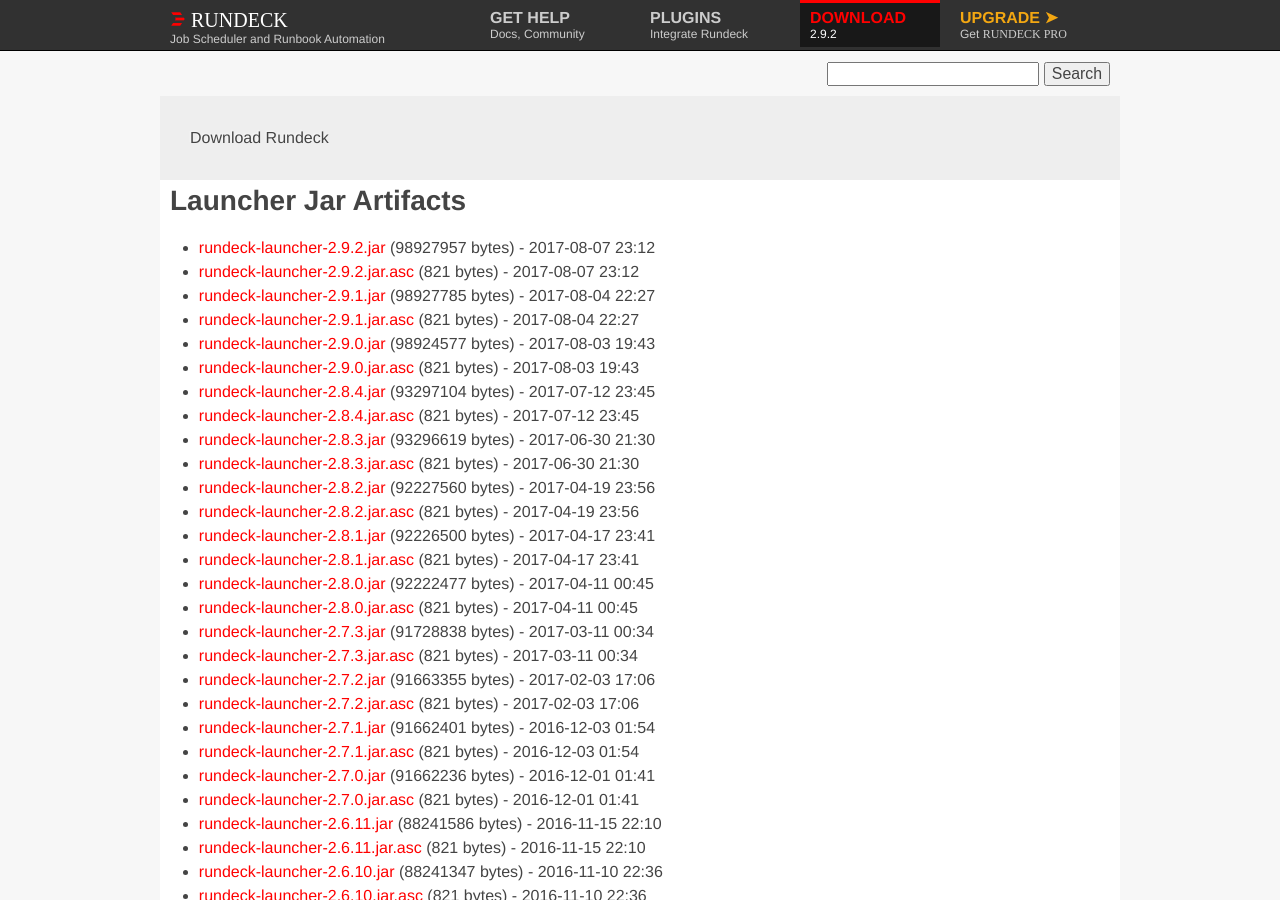
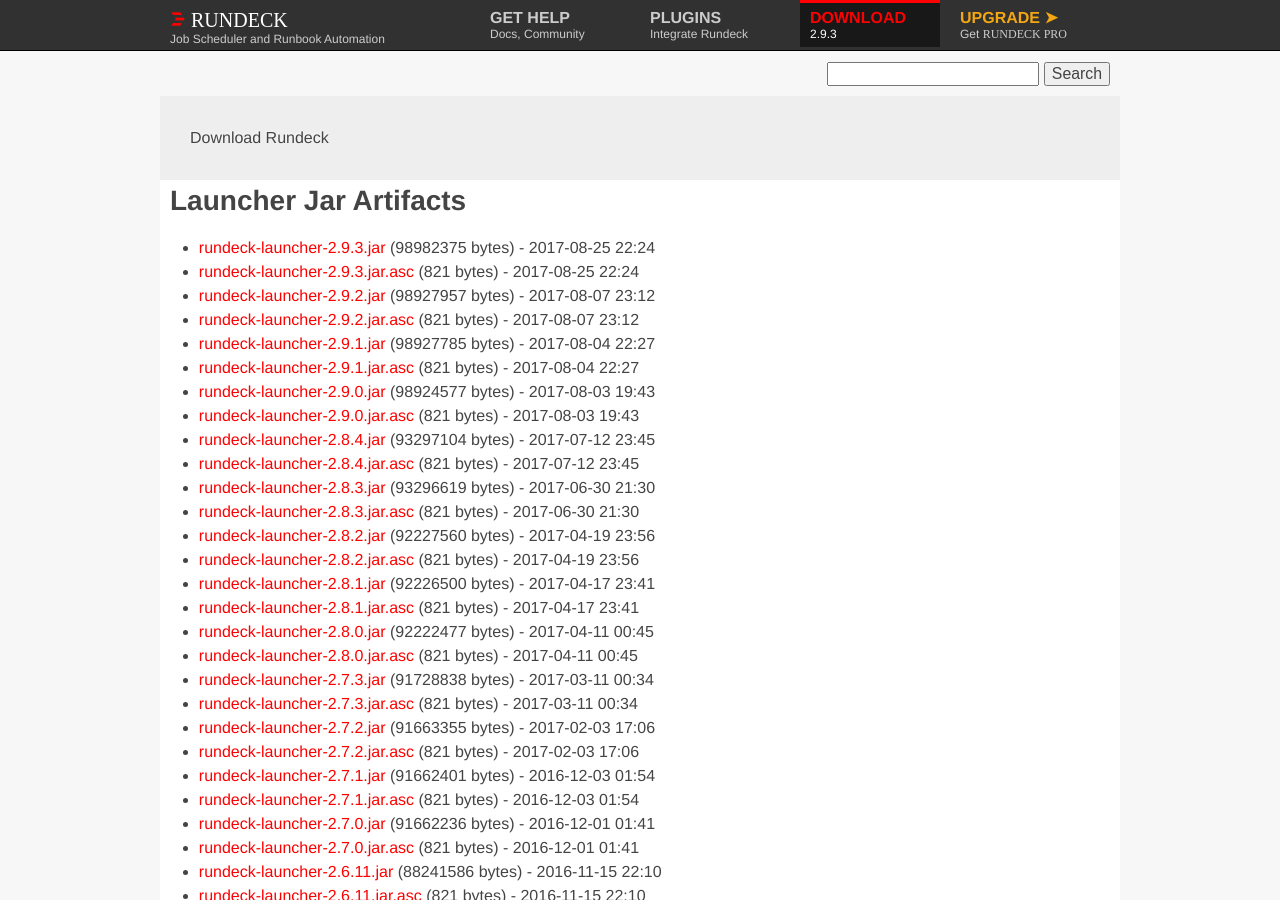
Before and after one commit to rundeck/rundeck-ghpages, a Jekyll site: the page built from download/jar/index.md, in a window 1280 px wide and 900 px high. Built offline with Jekyll 4.4.1, drawn with Linux system fonts in a browser that asks for light colours; nearby versions of some CDN libraries.

Commit message:
Update site to 2.9.3 download links

```diff
--- a/_config.yml
+++ b/_config.yml
@@ -1,18 +1,18 @@
 baseurl: ""
 url: ""
 full_url: "http://www.rundeck.org"
-rd_version: "2.9.2"
-rd_jar_name: "rundeck-launcher-2.9.2.jar"
-rd_jar_sha: "ecb8f75a06b37b2c942840e35534adc0d28ffb6e"
-rd_jar_url: "http://download.rundeck.org/jar/rundeck-launcher-2.9.2.jar"
-rd_jar_size: "98927957"
-rd_deb_name: "rundeck-2.9.2-1-GA.deb"
-rd_deb_url: "http://download.rundeck.org/deb/rundeck-2.9.2-1-GA.deb"
-rd_deb_sha: "d7b59d5b6267da2a7250628e232d7fe9abee99f4"
-rd_deb_size: "114036396"
-rd_zipball: "https://github.com/rundeck/rundeck/zipball/v2.9.2"
-rd_tarball: "https://github.com/rundeck/rundeck/tarball/v2.9.2"
-rd_releasenotes: "https://github.com/rundeck/rundeck/blob/v2.9.2/RELEASE.md"
+rd_version: "2.9.3"
+rd_jar_name: "rundeck-launcher-2.9.3.jar"
+rd_jar_sha: "0e29e48c499783ae52bd3a651e57100dbe9f8f69"
+rd_jar_url: "http://download.rundeck.org/jar/rundeck-launcher-2.9.3.jar"
+rd_jar_size: "98982375"
+rd_deb_name: "rundeck-2.9.3-1-GA.deb"
+rd_deb_url: "http://download.rundeck.org/deb/rundeck-2.9.3-1-GA.deb"
+rd_deb_sha: "d69161b5518c2bbe0c37d6a044280a6b058ac8f6"
+rd_deb_size: "114085922"
+rd_zipball: "https://github.com/rundeck/rundeck/zipball/v2.9.3"
+rd_tarball: "https://github.com/rundeck/rundeck/tarball/v2.9.3"
+rd_releasenotes: "https://github.com/rundeck/rundeck/blob/v2.9.3/RELEASE.md"
 markdown: kramdown
 gems:
   - jekyll-seo-tag
--- a/download/jar/index.md
+++ b/download/jar/index.md
@@ -3,6 +3,8 @@
 layout: download
 download_type: Launcher Jar
 ---
+* [rundeck-launcher-2.9.3.jar](http://download.rundeck.org/jar/rundeck-launcher-2.9.3.jar) (98982375 bytes) - 2017-08-25 22:24
+* [rundeck-launcher-2.9.3.jar.asc](http://download.rundeck.org/jar/rundeck-launcher-2.9.3.jar.asc) (821 bytes) - 2017-08-25 22:24
 * [rundeck-launcher-2.9.2.jar](http://download.rundeck.org/jar/rundeck-launcher-2.9.2.jar) (98927957 bytes) - 2017-08-07 23:12
 * [rundeck-launcher-2.9.2.jar.asc](http://download.rundeck.org/jar/rundeck-launcher-2.9.2.jar.asc) (821 bytes) - 2017-08-07 23:12
 * [rundeck-launcher-2.9.1.jar](http://download.rundeck.org/jar/rundeck-launcher-2.9.1.jar) (98927785 bytes) - 2017-08-04 22:27
```
Also changed, not shown: download/deb/index.md (+1 -0 lines), download/rpm/index.md (+2 -0 lines), download/war/index.md (+2 -0 lines), news/_posts/2017-08-25-rundeck-2.9.3.md (added, +67 -0 lines).
